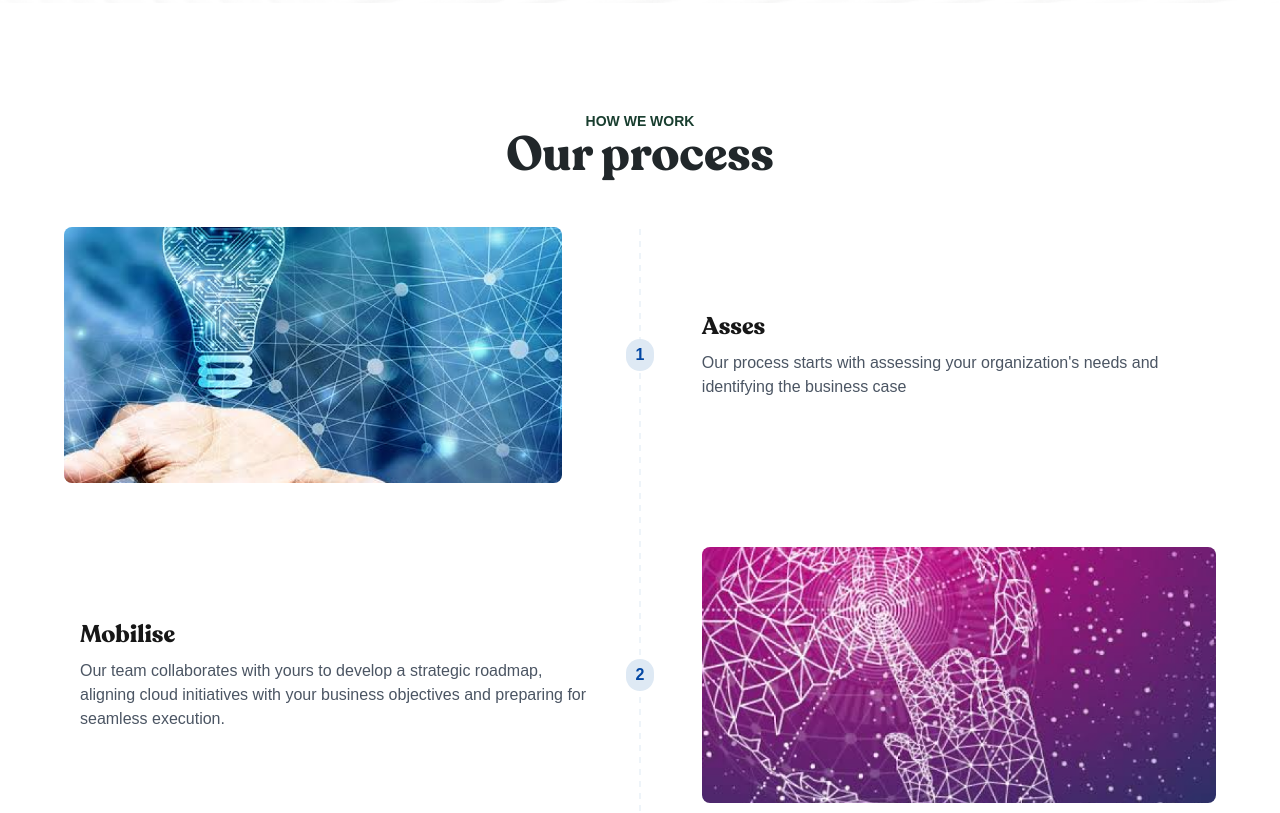
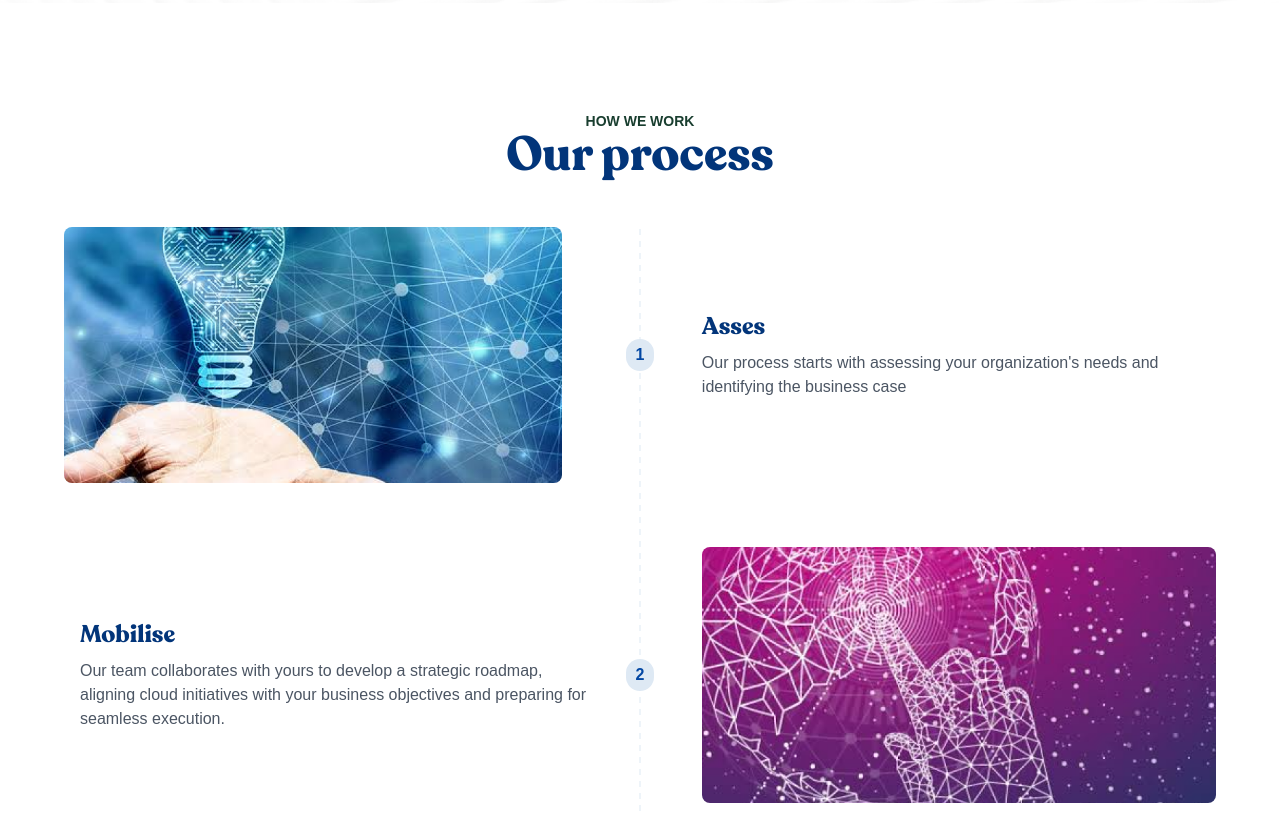
Before and after one commit to oyewosolomon/loomstech, a Next.js app: page / in a window 1280 px wide. Shown: the part 1760-2573 px from the top of the page. Built offline with nearby package versions, Linux system fonts and the light colour scheme.

Commit message:
New update

```diff
--- a/src/app/components/landing/Timeline.tsx
+++ b/src/app/components/landing/Timeline.tsx
@@ -126,7 +126,7 @@ const Timeline: React.FC = () => {
           initial="hidden"
           animate={isInView ? "visible" : "hidden"}
         >
-          <h2 className="font-recoleta text-2xl font-semibold mb-2">{step.title}</h2>
+          <h2 className="font-recoleta text-secondary text-2xl font-semibold mb-2">{step.title}</h2>
           <p className="text-gray-600">{step.description}</p>
         </motion.div>
       </div>
@@ -139,7 +139,7 @@ const Timeline: React.FC = () => {
         HOW WE WORK
       </div>
 
-      <h1 className="font-recoleta text-5xl font-semibold text-center text-[#21272A] mb-12">Our process</h1>
+      <h1 className="font-recoleta text-5xl font-semibold text-center text-secondary mb-12">Our process</h1>
 
       <div className='max-w-6xl mx-auto px-4 md:px-8'>
         <div className="relative">
```
